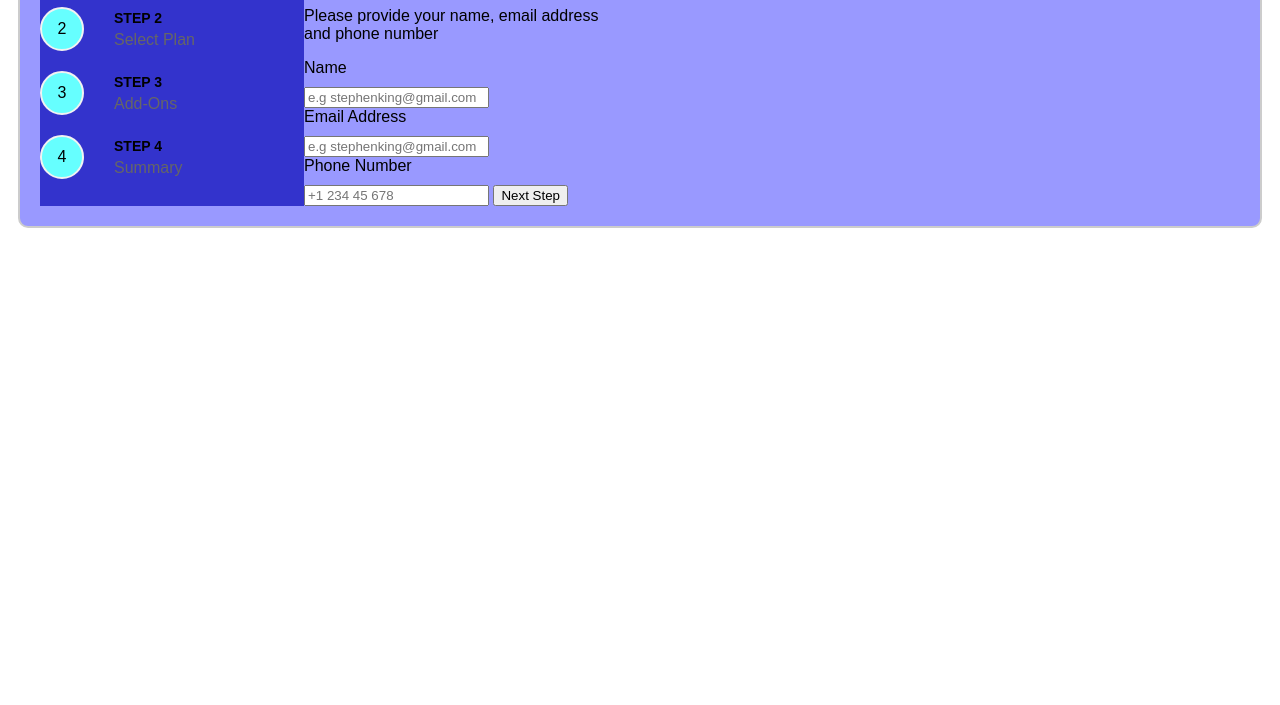
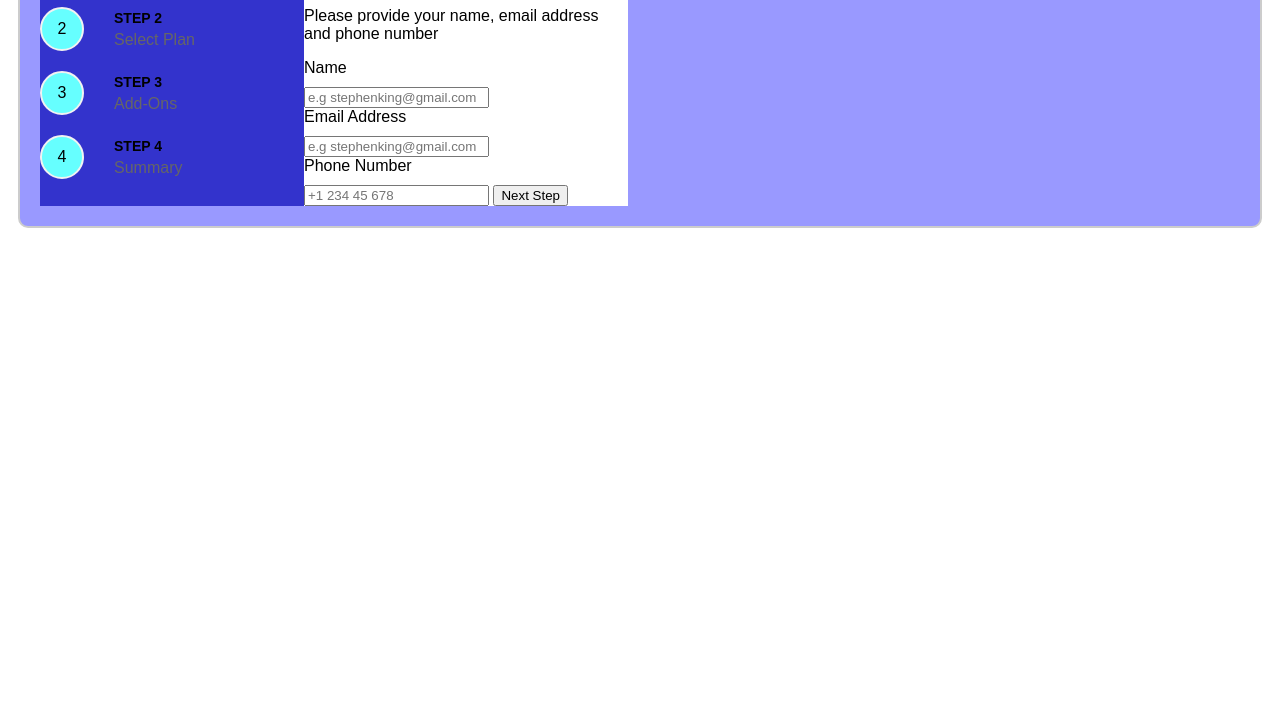
Before and after one commit to Advokatten/osero, a website: page index.html in a window 1280 px wide. Shown: the part 95-800 px from the top of the page. Drawn offline with Linux system fonts and the light colour scheme.

Commit message:
choice-box background color

```diff
--- a/styles.css
+++ b/styles.css
@@ -101,3 +101,6 @@ body {
     display: block;
     margin-bottom: 10px;
   }
+  .choice-box{
+    background-color: #ffffff;
+  }
```
